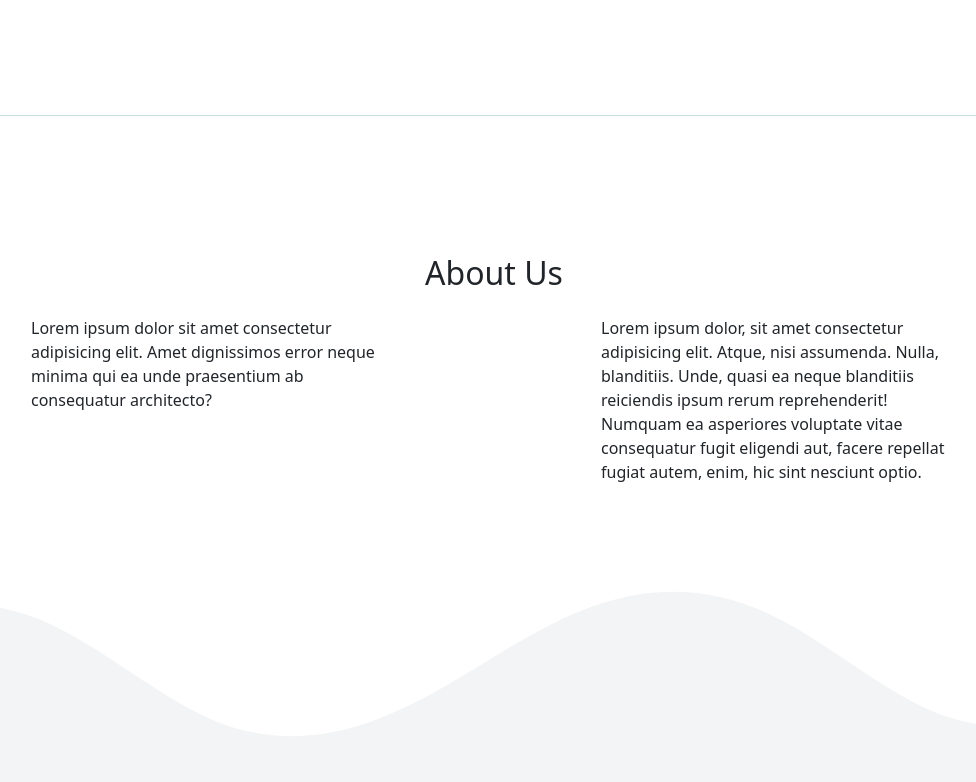
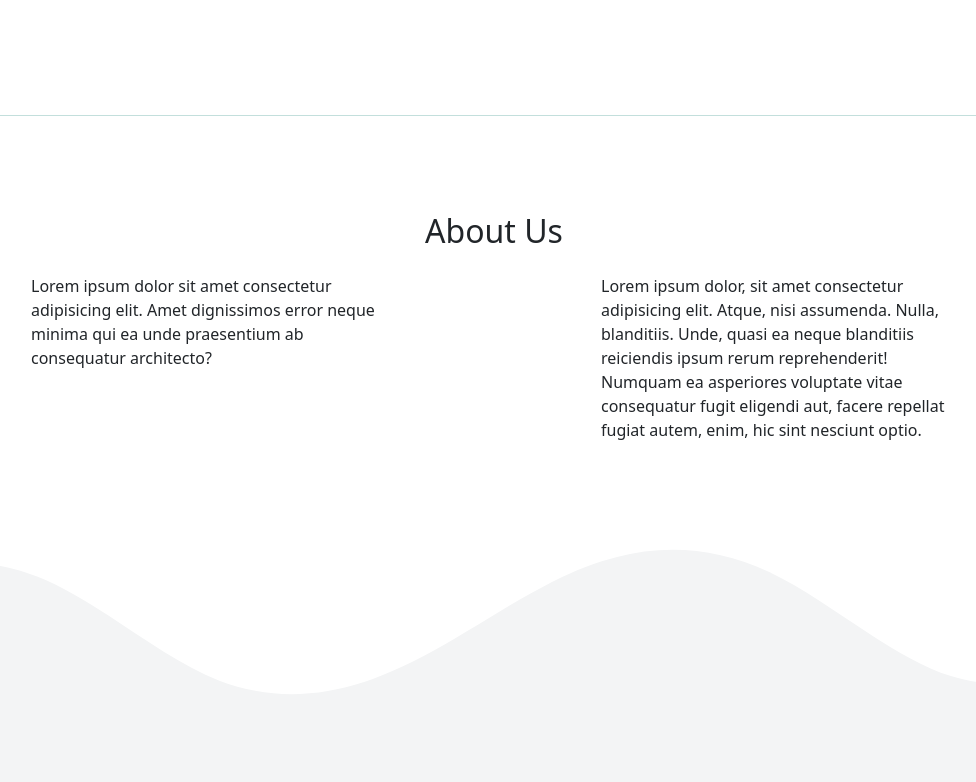
Before and after one commit to Soe-Hok-Gie/peumoeda-atjeh, a React (Create React App) app: page / in a window 1280 px wide. Shown: the part 698-1480 px from the top of the page, without its empty margins (146-1122 px from the left). Built offline with nearby package versions, Linux system fonts and the light colour scheme.

Commit message:
perbaikan section

```diff
--- a/src/components/Style.css
+++ b/src/components/Style.css
@@ -34,7 +34,8 @@
 }
 
 section {
-  padding-top: 122px;
+  /* padding-top: 122px; */
+  padding-top: 5rem;
 }
 .btn {
   background-color: #69a69e;
```
